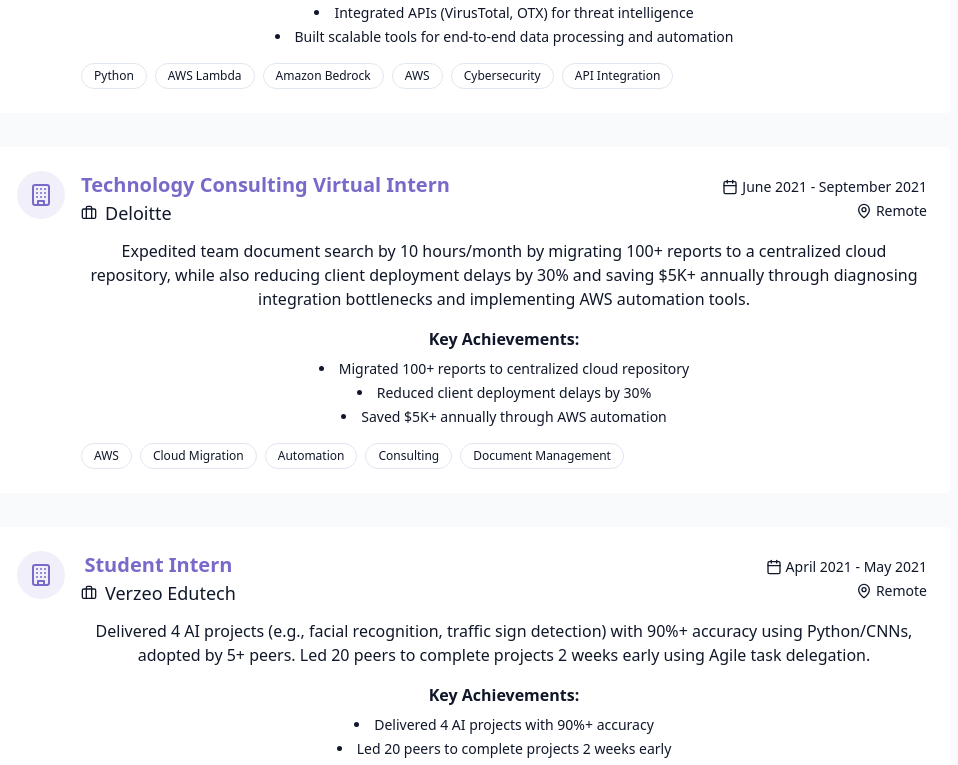
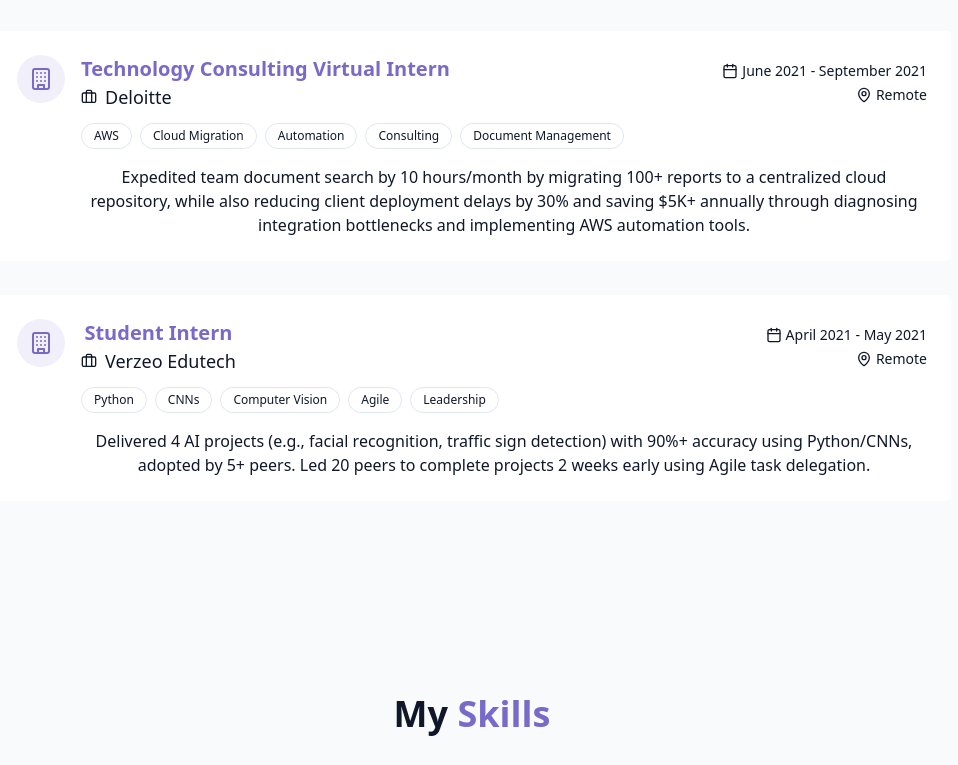
Before and after one commit to anshpachauri23/personal-portfolio, a React (Vite) app: page / in a window 1280 px wide. Shown: the part 2028-2793 px from the top of the page, without its empty margins (168-1126 px from the left). Built offline with nearby package versions, Linux system fonts and the light colour scheme.

Commit message:
Update experience section layout and add email functionality to contact form

```diff
--- a/src/components/ContactSection.jsx
+++ b/src/components/ContactSection.jsx
@@ -17,15 +17,28 @@ export const ContactSection = () => {
   const handleSubmit = (e) => {
     e.preventDefault();
 
+    const formData = new FormData(e.target);
+    const name = formData.get('name');
+    const email = formData.get('email');
+    const message = formData.get('message');
+
+    // Create mailto link with pre-filled content
+    const subject = `Portfolio Contact from ${name}`;
+    const body = `Name: ${name}\nEmail: ${email}\n\nMessage:\n${message}`;
+    const mailtoLink = `mailto:anshpachauri2005@gmail.com?subject=${encodeURIComponent(subject)}&body=${encodeURIComponent(body)}`;
+
+    // Open email client
+    window.location.href = mailtoLink;
+
     setIsSubmitting(true);
 
     setTimeout(() => {
       toast({
-        title: "Message sent!",
-        description: "Thank you for your message. I'll get back to you soon.",
+        title: "Email client opened!",
+        description: "Your default email client should open with the message pre-filled.",
       });
       setIsSubmitting(false);
-    }, 1500);
+    }, 500);
   };
   return (
     <section id="contact" className="py-24 px-4 relative bg-secondary/30">
@@ -101,13 +114,10 @@ export const ContactSection = () => {
             </div>
           </div>
 
-          <div
-            className="bg-card p-8 rounded-lg shadow-xs"
-            onSubmit={handleSubmit}
-          >
+          <div className="bg-card p-8 rounded-lg shadow-xs">
             <h3 className="text-2xl font-semibold mb-6"> Send a Message</h3>
 
-            <form className="space-y-6">
+            <form className="space-y-6" onSubmit={handleSubmit}>
               <div>
                 <label
                   htmlFor="name"
--- a/src/components/ExperienceSection.jsx
+++ b/src/components/ExperienceSection.jsx
@@ -8,11 +8,6 @@ const experiences = [
     location: "Tinton Falls, NJ",
     duration: "May 2025 - August 2025",
     description: "Architected and deployed a full-stack AI chatbot solution on AWS to solve real-world user queries, collaborating on backend engineering with Python and AWS Lambda, and integrating Amazon Bedrock for advanced conversational intelligence and natural language understanding.",
-    achievements: [
-      "Developed robust Python scripts to automate cybersecurity analysis tasks",
-      "Integrated APIs (VirusTotal, OTX) for threat intelligence",
-      "Built scalable tools for end-to-end data processing and automation"
-    ],
     technologies: ["Python", "AWS Lambda", "Amazon Bedrock", "AWS", "Cybersecurity", "API Integration"]
   },
   {
@@ -22,11 +17,6 @@ const experiences = [
     location: "Remote",
     duration: "June 2021 - September 2021",
     description: "Expedited team document search by 10 hours/month by migrating 100+ reports to a centralized cloud repository, while also reducing client deployment delays by 30% and saving $5K+ annually through diagnosing integration bottlenecks and implementing AWS automation tools.",
-    achievements: [
-      "Migrated 100+ reports to centralized cloud repository",
-      "Reduced client deployment delays by 30%",
-      "Saved $5K+ annually through AWS automation"
-    ],
     technologies: ["AWS", "Cloud Migration", "Automation", "Consulting", "Document Management"]
   },
   {
@@ -36,11 +26,6 @@ const experiences = [
     location: "Remote",
     duration: "April 2021 - May 2021",
     description: "Delivered 4 AI projects (e.g., facial recognition, traffic sign detection) with 90%+ accuracy using Python/CNNs, adopted by 5+ peers. Led 20 peers to complete projects 2 weeks early using Agile task delegation.",
-    achievements: [
-      "Delivered 4 AI projects with 90%+ accuracy",
-      "Led 20 peers to complete projects 2 weeks early",
-      "Projects adopted by 5+ peers"
-    ],
     technologies: ["Python", "CNNs", "Computer Vision", "Agile", "Leadership"]
   }
 ];
@@ -86,20 +71,7 @@ export const ExperienceSection = () => {
                     </div>
                   </div>
 
-                  <p className="text-muted-foreground mb-4">
-                    {experience.description}
-                  </p>
-
-                  <div className="mb-4">
-                    <h4 className="font-semibold mb-2">Key Achievements:</h4>
-                    <ul className="list-disc list-inside space-y-1 text-sm text-muted-foreground">
-                      {experience.achievements.map((achievement, idx) => (
-                        <li key={idx}>{achievement}</li>
-                      ))}
-                    </ul>
-                  </div>
-
-                  <div className="flex flex-wrap gap-2">
+                  <div className="flex flex-wrap gap-2 mb-4">
                     {experience.technologies.map((tech, idx) => (
                       <span
                         key={idx}
@@ -109,6 +81,10 @@ export const ExperienceSection = () => {
                       </span>
                     ))}
                   </div>
+
+                  <p className="text-muted-foreground">
+                    {experience.description}
+                  </p>
                 </div>
               </div>
             </div>
```
